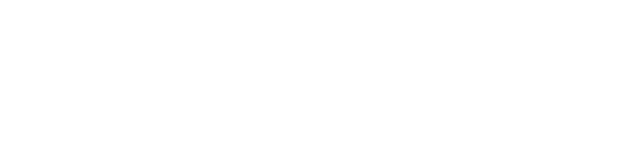
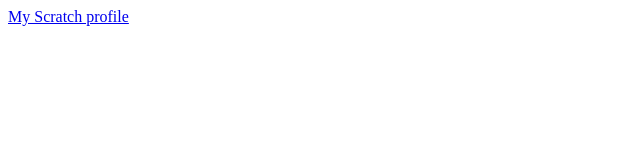
Before and after one commit to cioudoo/cioudoo.github.io, a plain HTML site: page index.html in a window 1280 px wide. Shown: the whole page, without its empty margins (0-640 px from the left). Drawn offline with Linux system fonts and the light colour scheme.

Commit message:
Update index.html

```diff
--- a/index.html
+++ b/index.html
@@ -6,6 +6,6 @@
     <title>Cioudo</title>
 </head>
 <body>
-    <a href="https://scratch.mit.edu/users/cIoudo"></a>
+    <a href="https://scratch.mit.edu/users/cIoudo">My Scratch profile</a>
 </body>
 </html>
```
